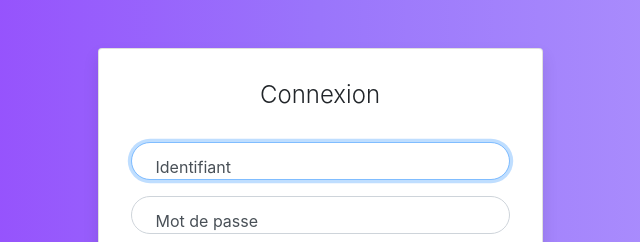
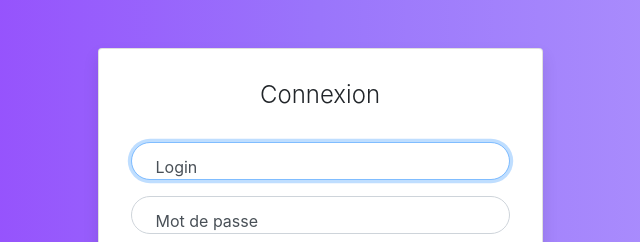
Before and after one commit to Chris-CHEVALIER/StackMEANApp, a website: page CERIGame/index.html in a window 1280 px wide. Shown: the top 242 px of the page, 320-960 px from the left. Drawn offline with nearby package versions, Linux system fonts and the light colour scheme.

Commit message:
Login style

```diff
--- a/CERIGame/css/style.css
+++ b/CERIGame/css/style.css
@@ -98,8 +98,9 @@
 }
 
 .form-label-group input:not(:placeholder-shown) ~ label {
-    padding-top: calc(var(--input-padding-y) / 3);
-    padding-bottom: calc(var(--input-padding-y) / 3);
+    /*padding-top: calc(var(--input-padding-y) / 3);
+    padding-bottom: calc(var(--input-padding-y) / 3);*/
+    bottom: 50;
     font-size: 12px;
     color: #777;
 }
--- a/CERIGame/index.html
+++ b/CERIGame/index.html
@@ -7,6 +7,7 @@
     <meta http-equiv="X-UA-Compatible" content="ie=edge">
     <link href="css/style.css" rel="stylesheet">
     <link href="/css/bootstrap.min.css" rel="stylesheet">
+
     <title>CERIGame</title>
 </head>
 
@@ -19,9 +20,9 @@
                         <h5 class="card-title text-center">Connexion</h5>
                         <form class="form-signin">
                             <div class="form-label-group">
-                                <input type="text" id="inputEmail" class="form-control" placeholder="Identifiant"
-                                    required autofocus>
-                                <label for="inputEmail">Identifiant</label>
+                                <input type="text" id="login" class="form-control" placeholder="Login" required
+                                    autofocus>
+                                <label for="login">Login</label>
                             </div>
 
                             <div class="form-label-group">
--- a/server.js
+++ b/server.js
@@ -10,11 +10,10 @@
 // Configuration du serveur NodeJS - Port : 3xxx
 const port = "3115";
 app.listen(port, function() {
-  console.log("CERIGame lancé sur le port", port);
+    console.log("CERIGame lancé sur le port", port);
 });
 
 // Gestion des URI
 app.get("/", function(req, res) {
-  res.sendFile(path.join(__dirname + "/CERIGame/index.html"));
-
+    res.sendFile(path.join(__dirname + "/CERIGame/index.html"));
 });
```
